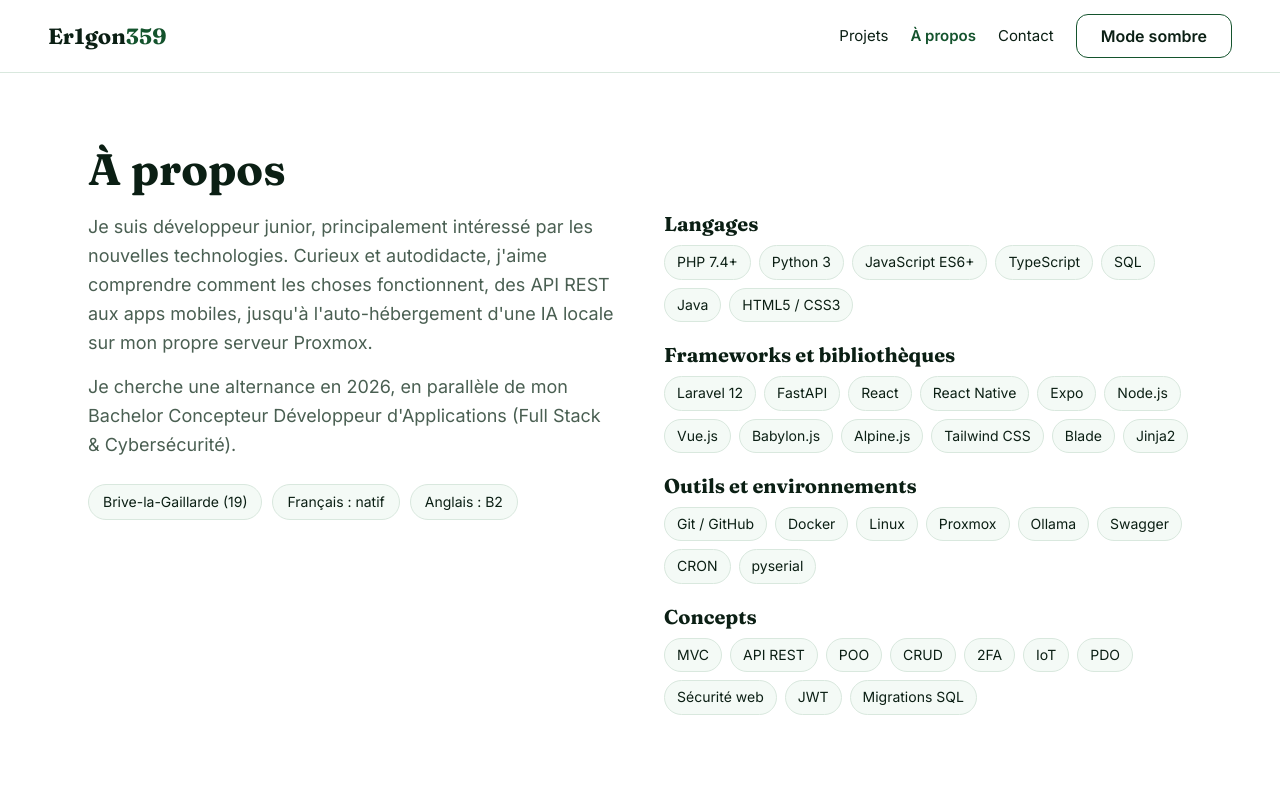
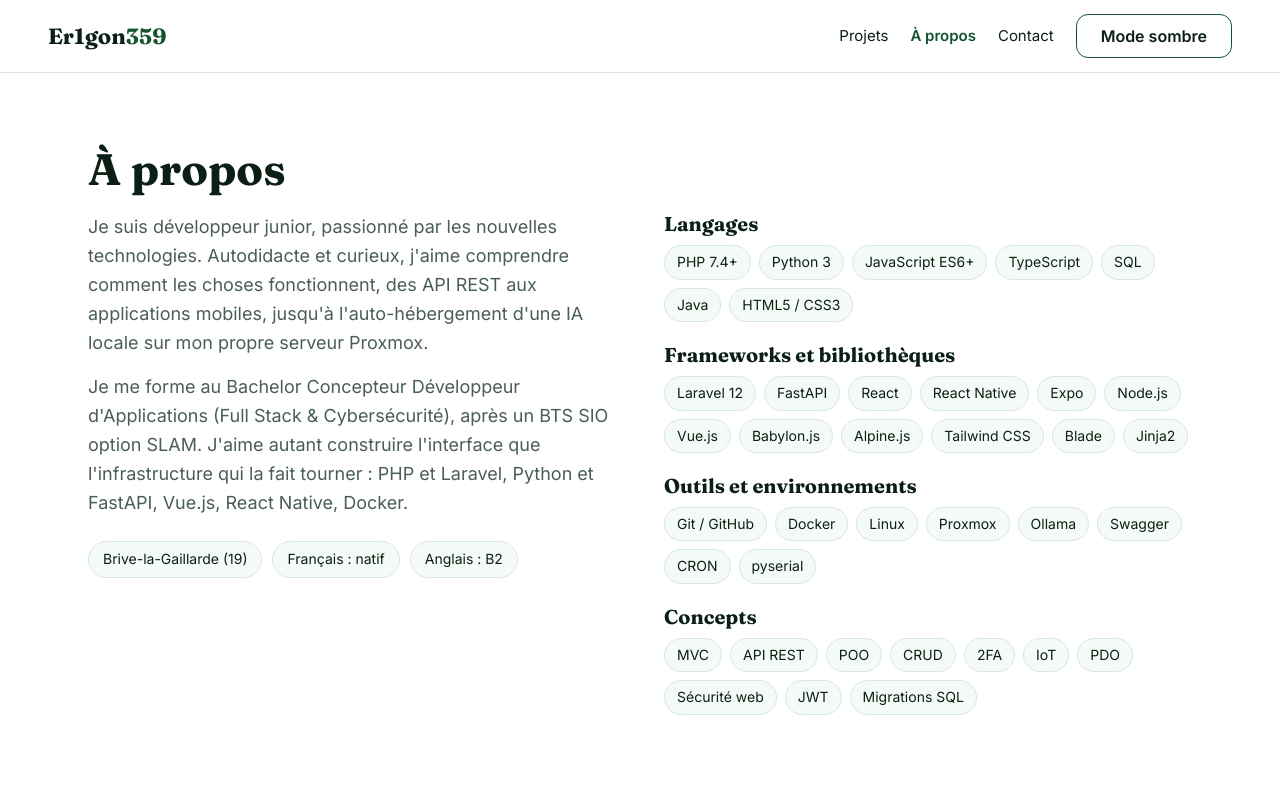
Before and after one commit to Gu1LLaumeR0UY3R/Guillaume-Rouyer, a Vue app: page /a-propos in a window 1280 px wide. Shown: the top 800 px of the page. Built offline with nearby package versions, Linux system fonts and the light colour scheme.

Commit message:
docs: reformuler le texte de présentation

```diff
--- a/index.html
+++ b/index.html
@@ -4,14 +4,14 @@
     <meta charset="utf-8">
     <meta name="viewport" content="width=device-width, initial-scale=1">
     <title>Guillaume Rouyer (Er1gon359) · Développeur Web &amp; PHP</title>
-    <meta name="description" content="Portfolio de Guillaume Rouyer (Er1gon359), développeur Web &amp; PHP full stack, en recherche d'alternance en 2026.">
+    <meta name="description" content="Portfolio de Guillaume Rouyer (Er1gon359), développeur Web &amp; PHP full stack.">
     <meta name="theme-color" content="#14532d">
     <link rel="canonical" href="https://er1gon359.com/">
     <link rel="icon" href="/favicon.svg" type="image/svg+xml">
     <meta property="og:type" content="website">
     <meta property="og:locale" content="fr_FR">
     <meta property="og:title" content="Guillaume Rouyer · Développeur Web &amp; PHP">
-    <meta property="og:description" content="Projets, parcours et compétences d'un développeur full stack en recherche d'alternance en 2026.">
+    <meta property="og:description" content="Projets, parcours et compétences d'un développeur Web &amp; PHP full stack.">
     <meta property="og:url" content="https://er1gon359.com/">
     <meta name="twitter:card" content="summary">
   </head>
--- a/src/components/AboutSection.vue
+++ b/src/components/AboutSection.vue
@@ -9,13 +9,14 @@ import { FACTS, SKILLS } from '../data/skills.js'
       <div class="grid">
         <div>
           <p>
-            Je suis développeur junior, principalement intéressé par les nouvelles technologies. Curieux et autodidacte,
-            j'aime comprendre comment les choses fonctionnent, des API REST aux apps mobiles, jusqu'à l'auto-hébergement
-            d'une IA locale sur mon propre serveur Proxmox.
+            Je suis développeur junior, passionné par les nouvelles technologies. Autodidacte et curieux, j'aime comprendre
+            comment les choses fonctionnent, des API REST aux applications mobiles, jusqu'à l'auto-hébergement d'une IA
+            locale sur mon propre serveur Proxmox.
           </p>
           <p>
-            Je cherche une alternance en 2026, en parallèle de mon Bachelor Concepteur Développeur d'Applications
-            (Full Stack &amp; Cybersécurité).
+            Je me forme au Bachelor Concepteur Développeur d'Applications (Full Stack &amp; Cybersécurité), après un BTS SIO
+            option SLAM. J'aime autant construire l'interface que l'infrastructure qui la fait tourner : PHP et Laravel,
+            Python et FastAPI, Vue.js, React Native, Docker.
           </p>
           <ul class="facts"><li v-for="f in FACTS" :key="f">{{ f }}</li></ul>
         </div>
--- a/src/components/ContactSection.vue
+++ b/src/components/ContactSection.vue
@@ -6,7 +6,7 @@ import { LINKS } from '../data/contact.js'
   <section id="contact" class="contact" v-reveal>
     <div class="container">
       <h2>Travaillons ensemble</h2>
-      <p>Alternance en 2026, mission freelance ou simple question : écris-moi.</p>
+      <p>Un projet, une mission ou une simple question : écris-moi.</p>
       <div class="cta">
         <a
           v-for="l in LINKS"
--- a/src/components/HeroSection.vue
+++ b/src/components/HeroSection.vue
@@ -5,7 +5,7 @@ import MeadowField from './MeadowField.vue'
 <template>
   <section id="accueil" class="hero">
     <div class="container">
-      <p class="badge">Recherche d'alternance 2026 · Bachelor Concepteur Développeur d'Applications</p>
+      <p class="badge">Bachelor Concepteur Développeur d'Applications · Full Stack &amp; Cybersécurité</p>
       <h1>Développeur Web &amp; PHP, <span>full stack</span>.</h1>
       <p class="lead">
         Guillaume Rouyer, développeur junior curieux et autodidacte. Des API REST aux apps mobiles,
```
